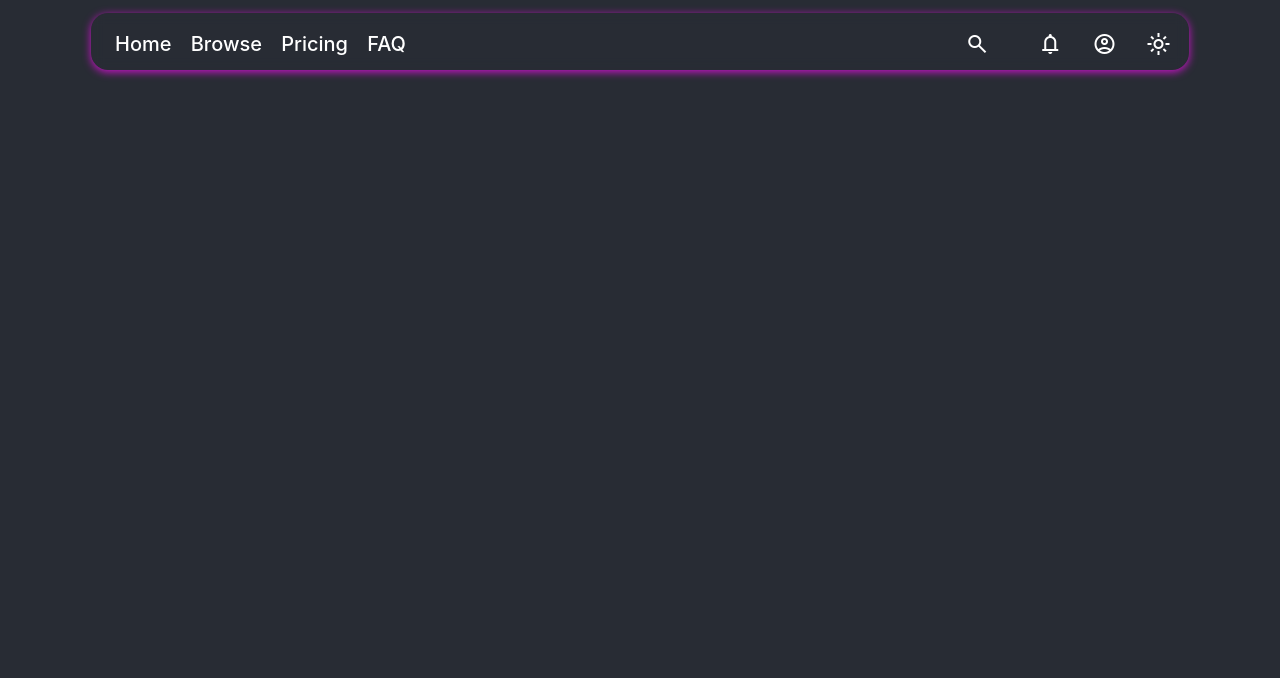
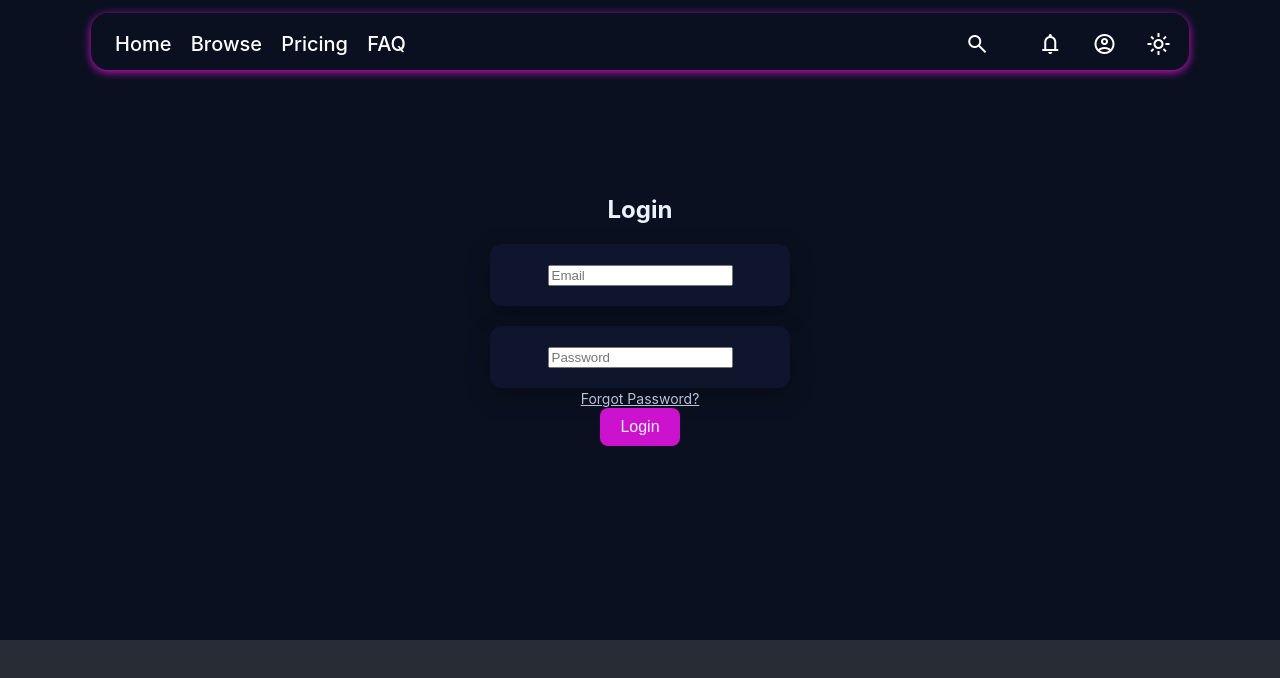
Before and after one commit to RamTheGoat/CES, a React (Create React App) app: page /login in a window 1280 px wide. Shown: the top 678 px of the page. Built offline with nearby package versions, Linux system fonts and the light colour scheme.

Commit message:
Login page Skeleton

```diff
--- a/src/App/App.js
+++ b/src/App/App.js
@@ -8,6 +8,7 @@ import Details from '../Pages/Details';
 import Booking from '../Pages/Booking';
 import Search from "../Pages/Search";
 import AdminHome from "../Pages/AdminHome";
+import Login from "../Pages/Login";
 
 export default function App() {
   return (
@@ -21,6 +22,7 @@ export default function App() {
           <Route path="/details/:id" element={<Details />} />
           <Route path="/search" element={<Search />} />
           <Route path="/booking" element={<Booking />} />
+          <Route path="/login" element={<Login/>} />
         </Routes>
       </main>
     </div>
--- /dev/null
+++ b/src/Pages/Login.css
@@ -0,0 +1,79 @@
+/* color pallete */
+:root{
+  --bg: #0b1020;
+  --bg-2:#0b0f1a;
+  --text:#eef2ff;
+  --muted:#b9c1d9;
+  --accent:#cc12cc;
+  --card: #0f152c;
+  --chip: #16203b;
+}
+
+/* The page */
+.login-page{
+  min-height: 100svh;
+  padding: 24px;
+  background: var(--bg);
+  color: var(--text);
+}
+
+/* Login Container */
+.login-container {
+    display: flex;
+    flex-direction: column;
+    align-items: center;
+    justify-content: center;
+    min-height: 80vh;
+    background: var(--bg);
+}
+
+/* Login Header */
+.login-container h2 {
+    margin-bottom: 20px;
+    color: var(--text);
+}
+
+/* Input Boxes */
+.emailBox {
+    display: flex;
+    flex-direction: column;
+    align-items: center;
+    background: var(--card);
+    padding: 20px;
+    border-radius: 12px;
+    box-shadow: 0 8px 24px rgba(0,0,0,.25);
+    width: 300px;
+    margin-bottom: 20px;
+}
+
+.passwordBox {
+    display: flex;
+    flex-direction: column;
+    align-items: center;
+    background: var(--card);
+    padding: 20px;
+    border-radius: 12px;
+    box-shadow: 0 8px 24px rgba(0,0,0,.25);
+    width: 300px;
+}
+.sButton {
+    background: var(--accent);
+    color: var(--text);
+    border: none;
+    padding: 10px 20px;
+    border-radius: 8px;
+    cursor: pointer;
+    font-size: 16px;
+    transition: background 0.3s ease;
+}
+
+.sButton:hover {
+    background: #e020e0;
+}
+
+.fPassword {
+    margin-top: 10px;
+    color: var(--muted);
+    font-size: 14px;
+    cursor: pointer;
+}
--- /dev/null
+++ b/src/Pages/Login.jsx
@@ -0,0 +1,50 @@
+import React, { useState } from 'react';
+import "./Login.css";
+
+const Login = () => {
+    const [email, setEmail] = useState('');
+    const [password, setPassword] = useState('');
+
+    const handleSubmit = (e) => {
+        e.preventDefault();
+        // Handle login logic here
+        alert(`Email: ${email}\nPassword: ${password}`);
+    };
+
+    return (
+        <div className="login-container">
+            <h2>Login</h2>
+            <form onSubmit={handleSubmit}>
+                <div className='emailBox'>
+                    <label>
+                        <input
+                            type="email"
+                            placeholder='Email'
+                            value={email}
+                            onChange={e => setEmail(e.target.value)}
+                            required
+                        />
+                    </label>
+                </div>
+                <div className='passwordBox'>
+                    <label>
+                        <input
+                            type="password"
+                            placeholder='Password'
+                            value={password}
+                            onChange={e => setPassword(e.target.value)}
+                            required
+                        />
+                    </label>
+                </div>
+                <div className='forgotPassword'>
+                    {/* Have to implement a forgot password page */}
+                    <a href='/forgot-password' className='fPassword'>Forgot Password?</a>
+                </div>
+                <button type="submit" className='sButton'>Login</button>
+            </form>
+        </div>
+    );
+};
+
+export default Login;
```
